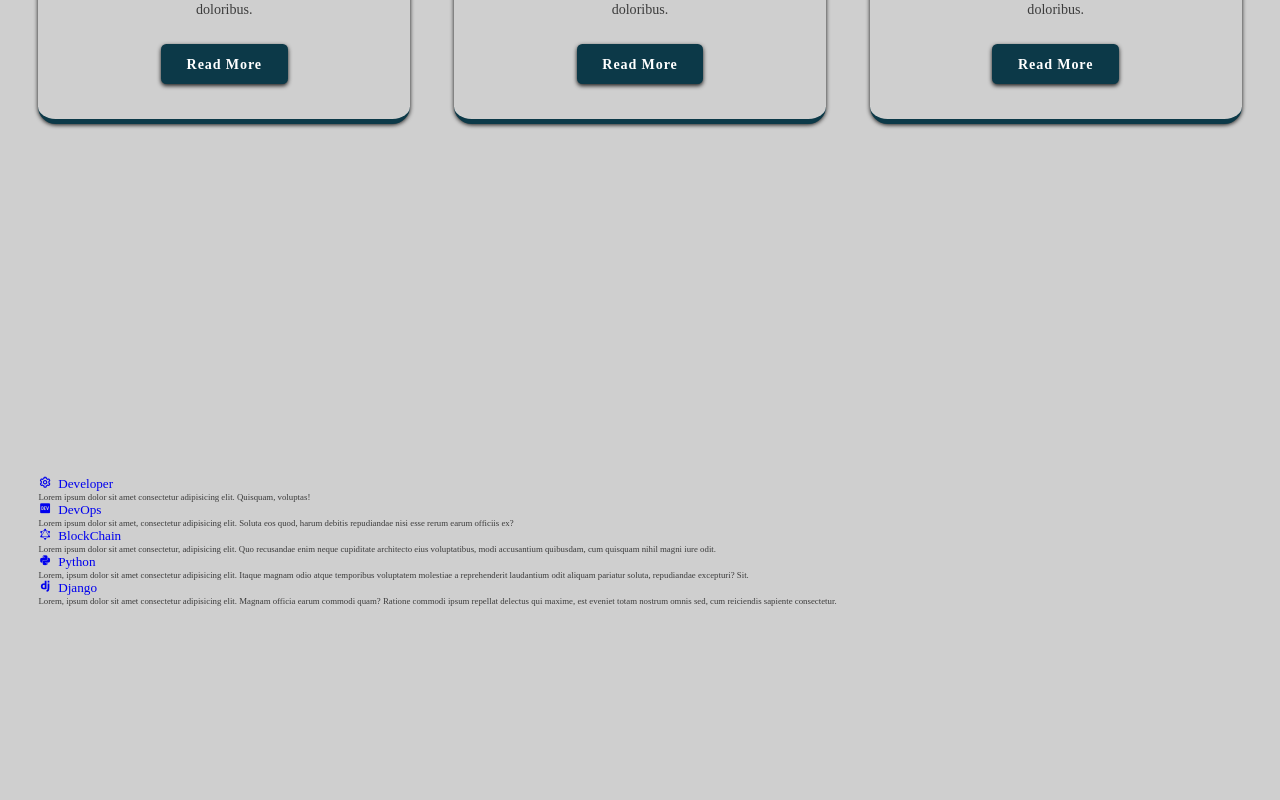
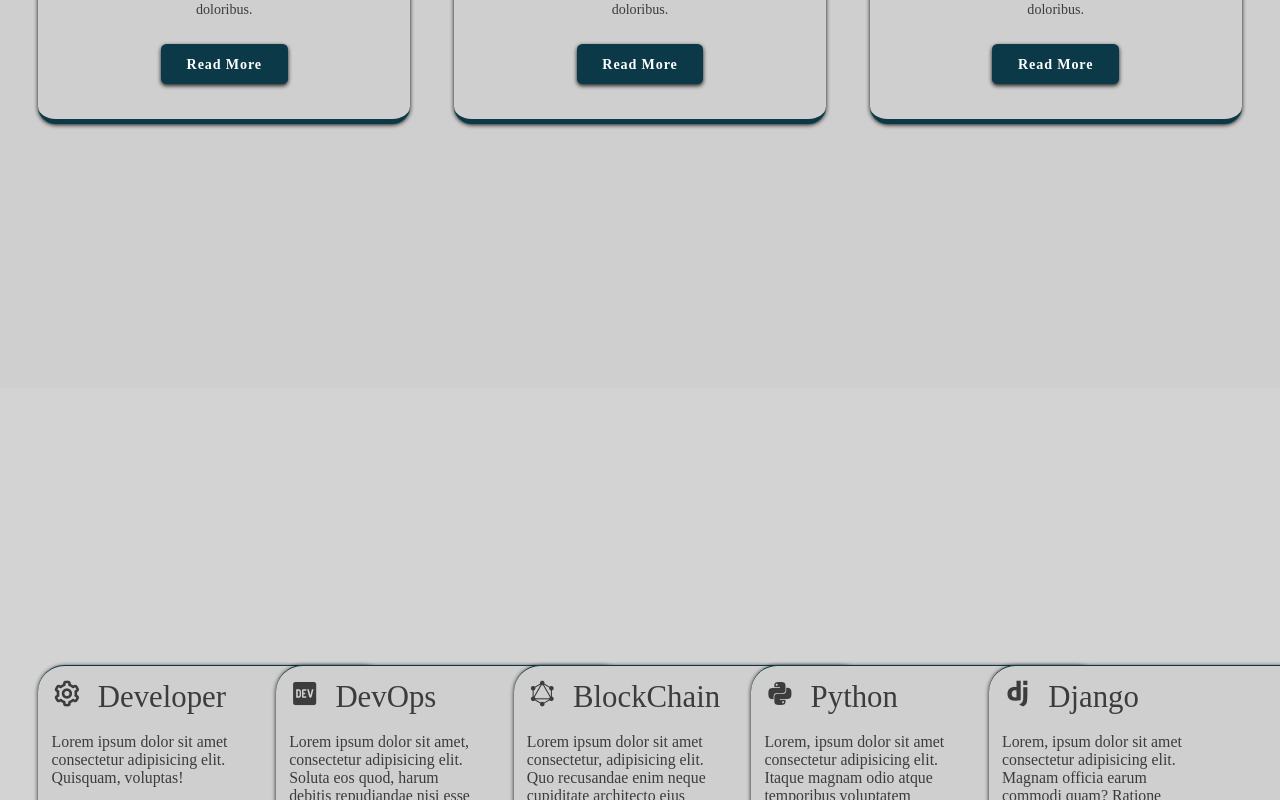
Before and after one commit to Mefisto04/Portfolio_Updated, a plain HTML site: page index.html in a window 1280 px wide. Shown: the part 2000-2800 px from the top of the page. Drawn offline with nearby package versions, Linux system fonts and the light colour scheme.

Commit message:
Update port.css

```diff
--- a/port.css
+++ b/port.css
@@ -411,14 +411,18 @@ span{
         font-size: 55%;
     }
     .home .profession-container{
-        height: 99.8rem;
+        height: 142.6rem;
     }
     .home .profession-container .profession-box{
         right: -12rem;
-        height: 99.8rem;
+        top: 15rem;
     }
-    /* .home .profession-container .overlay{
-         right: 5rem;
+    .home .profession-container .overlay{
+         left: 2rem;
+         top: 15rem;
+    }
+    /* .home .home-content{
+        height: 45rem;
     } */
 }
 
@@ -429,22 +433,31 @@ span{
     section{
         padding: 10rem 3% 2rem;
     }
-    .home .portfolio-container .portfolio-box{
+    .home .profession-container .porfession-box{
         right: -22rem;
     }
-    .home .portfolio-container .overlay{
-        right: -15rem;
+    .home .profession-container .overlay{
+        right: -45rem;
     }
+    /* .home .home-img img{
+        display: none;
+    } */
 }
 
-/* @media (max-width : 1241px){
-    .navbar a:nth-child(1),
+@media (max-width : 1241px){
+    /* .navbar a:nth-child(1),
     .navbar a:nth-child(2){
         color: var(--main-colour);
     }
     .navbar a.active::before{
         background: var(--main-colour);
         opacity: .7;
+    } */
+    .header{
+        padding: 2rem 8%;
+    }
+    section{
+        padding: 10rem 3% 2rem;
     }
     .home .home-content{
         max-width: 50rem;
@@ -453,12 +466,12 @@ span{
         right: -45rem;
     }
     .home .profession-container .overlay{
-        right: -39.5rem;
+        left: 50rem;
     }
     .home-img img{
         display: none;
     }
-    .services,
+    /* .services,
     .portfolio{
         padding-bottom: 7rem;
     }
@@ -467,12 +480,66 @@ span{
     }
     .footer{
         padding: 2rem 3%;
-    }
-}  */
-
+    } */
+}
 
 .con{
     font-size: 12rem;
     padding-top: 10px;
     padding-bottom: 10px;
 }
+
+.card-sec{
+    margin: 0;
+    height: 80vh;
+    display: grid;
+    place-items: center;
+    background:var(--bg2-colour);
+    overflow: hidden;
+    font-family: serif;
+  }
+
+  .cards {
+    display: flex;
+  }
+
+  .card {
+    background: var(--bg-colour);
+    font-size: 1.8rem;
+    min-width: 25rem;
+    width: 40rem;
+    min-height: 36rem;
+    border-radius: 3rem;
+    padding: 1.5rem;
+    box-shadow: 0 .1rem .5rem var(--shadow-colour);
+    border-top:.2rem solid var(--main-colour);
+    border-bottom:.2rem solid var(--main-colour);
+    transition: 0.5s;
+    --distance: -13rem;
+    color: var(--text-colour);
+  }
+  .card h1 a{
+    color: var(--text-colour);
+  }
+  .card h1{
+    padding-bottom: 2rem;
+    font-size: 3.5rem;
+  }
+  .card p{
+    text-align: left;
+    width: 60%;
+  }
+  .card:not(:first-child) {
+    margin-left: var(--distance);
+  }
+
+  .card:hover,
+  .card:focus-within {
+    transform: translateY(-5rem);
+    box-shadow: -.5rem 0rem .5rem var(--shadow-colour);
+  }
+
+  .card:hover ~ .card,
+  .card:focus-within ~ .card {
+    transform: translateY(calc(var(--distance) *0));
+  }
```
